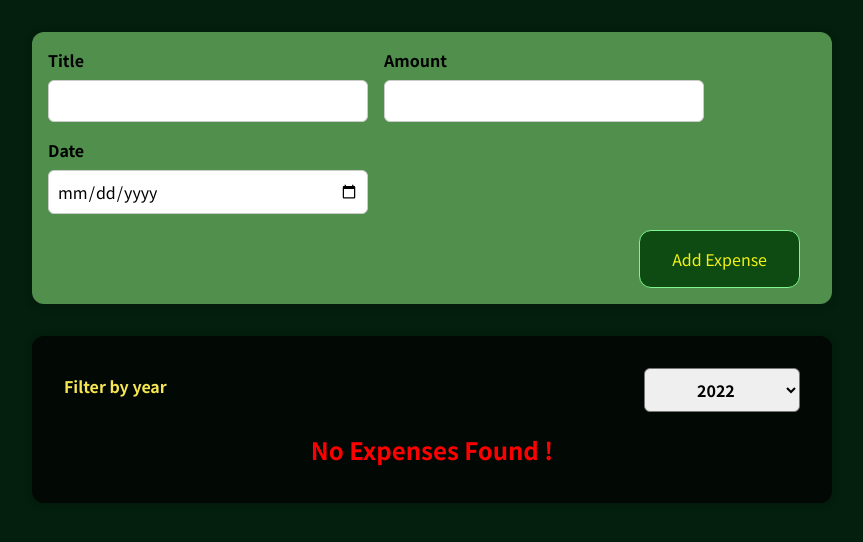
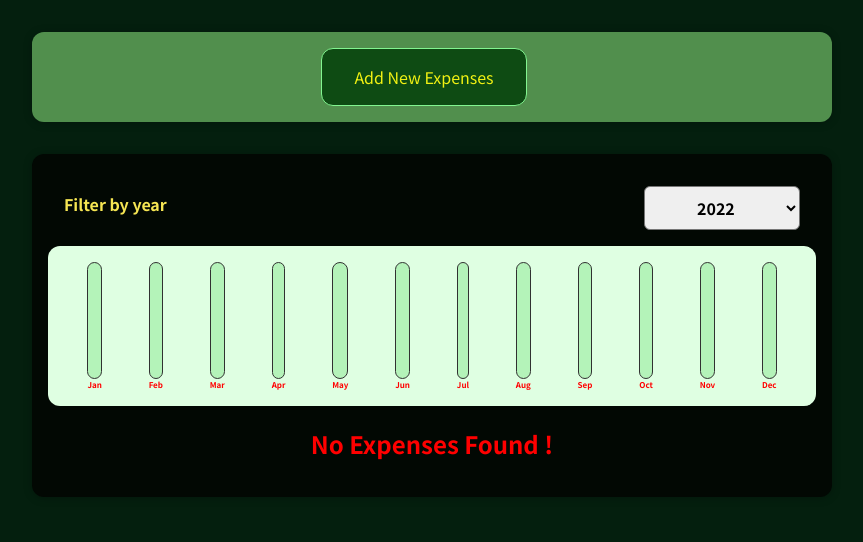
Before and after one commit to KaushikBaidya/expense-tracker, a React (Create React App) app: page / in a window 1280 px wide. Shown: the top 542 px of the page, without its empty margins (208-1071 px from the left). Built offline with nearby package versions, Linux system fonts and the light colour scheme.

Commit message:
added coddes

```diff
--- /dev/null
+++ b/src/components/Chart/Chart.js
@@ -0,0 +1,24 @@
+import React from 'react'
+
+import ChartBar from './ChartBar'
+
+import './chart.css'
+
+const Chart = (props) => {
+  const dataPointValues = props.dataPoints.map((dataPoint) => dataPoint.value)
+  const totalMaximum = Math.max(...dataPointValues)
+  return (
+    <div className="chart">
+      {props.dataPoints.map((dataPoint) => (
+        <ChartBar
+          key={dataPoint.label}
+          value={dataPoint.value}
+          maxValue={totalMaximum}
+          label={dataPoint.label}
+        />
+      ))}
+    </div>
+  )
+}
+
+export default Chart
--- /dev/null
+++ b/src/components/Chart/ChartBar.js
@@ -0,0 +1,25 @@
+import React from 'react'
+
+import './chartBar.css'
+
+const ChartBar = (props) => {
+  let barFillHeight = '0%'
+
+  if (props.maxValue > 0) {
+    barFillHeight = Math.round((props.value / props.maxValue) * 100) + '%'
+  }
+
+  return (
+    <div className="chart-bar">
+      <div className="chart-bar__inner">
+        <div
+          className="chart-bar__fill"
+          style={{ height: barFillHeight }}
+        ></div>
+      </div>
+      <div className="chart-bar__label">{props.label}</div>
+    </div>
+  )
+}
+
+export default ChartBar
--- /dev/null
+++ b/src/components/Chart/chart.css
@@ -0,0 +1,9 @@
+.chart {
+  padding: 1rem;
+  border-radius: 12px;
+  background-color: #dfffe2;
+  text-align: center;
+  display: flex;
+  justify-content: space-around;
+  height: 10rem;
+}
--- /dev/null
+++ b/src/components/Chart/chartBar.css
@@ -0,0 +1,30 @@
+.chart-bar {
+  height: 100%;
+  display: flex;
+  flex-direction: column;
+  align-items: center;
+}
+
+.chart-bar__inner {
+  height: 100%;
+  width: 100%;
+  border: 1px solid #313131;
+  border-radius: 12px;
+  background-color: #b4f3b9;
+  overflow: hidden;
+  display: flex;
+  flex-direction: column;
+  justify-content: flex-end;
+}
+
+.chart-bar__fill {
+  background-color: #26b93e;
+  width: 100%;
+  transition: all 0.3s ease-out;
+}
+
+.chart-bar__label {
+  font-weight: bold;
+  font-size: 0.5rem;
+  text-align: center;
+}
--- a/src/components/Expenses/Expense.js
+++ b/src/components/Expenses/Expense.js
@@ -2,6 +2,7 @@
 
 import Card from '../UI/Card'
 import ExpenseFilter from './ExpenseFilter'
+import ExpensesChart from './ExpensesChart'
 
 import './Expense.css'
 import ExpenseList from './ExpenseList'
@@ -23,6 +24,7 @@
         selected={filteredYear}
         onChangeFilter={handleFilterChange}
       />
+      <ExpensesChart expenses={filteredExpenses} />
       <ExpenseList expenses={filteredExpenses} />
     </Card>
   )
--- /dev/null
+++ b/src/components/Expenses/ExpensesChart.js
@@ -0,0 +1,28 @@
+import React from 'react'
+import Chart from '../Chart/Chart'
+
+const ExpensesChart = (props) => {
+  const chartDataPoints = [
+    { label: 'Jan', value: 0 },
+    { label: 'Feb', value: 0 },
+    { label: 'Mar', value: 0 },
+    { label: 'Apr', value: 0 },
+    { label: 'May', value: 0 },
+    { label: 'Jun', value: 0 },
+    { label: 'Jul', value: 0 },
+    { label: 'Aug', value: 0 },
+    { label: 'Sep', value: 0 },
+    { label: 'Oct', value: 0 },
+    { label: 'Nov', value: 0 },
+    { label: 'Dec', value: 0 },
+  ]
+
+  for (const expense of props.expenses) {
+    const expenseMonth = expense.date.getMonth()
+    chartDataPoints[expenseMonth].value += expense.amount
+  }
+
+  return <Chart dataPoints={chartDataPoints} />
+}
+
+export default ExpensesChart
--- a/src/components/NewExpense/ExpForm.js
+++ b/src/components/NewExpense/ExpForm.js
@@ -22,7 +22,7 @@
 
     const expenseData = {
       title: enteredTitle,
-      amount: enteredAmount,
+      amount: +enteredAmount,
       date: new Date(enteredDate),
     }
 
--- a/src/components/NewExpense/NewExpense.js
+++ b/src/components/NewExpense/NewExpense.js
@@ -1,10 +1,12 @@
-import React from 'react'
+import React, { useState } from 'react'
 
 import { ExpForm } from './ExpForm'
 
 import './NewExpense.css'
 
 const NewExpense = (props) => {
+  const [editing, setEditing] = useState(false)
+
   const handleSaveExpenseData = (enteredExpenseData) => {
     const expenseData = {
       ...enteredExpenseData,
@@ -12,11 +14,27 @@
     }
 
     props.onAddExpense(expenseData)
+    setEditing(false)
+  }
+
+  const handleStartEditing = () => {
+    setEditing(true)
+  }
+  const handleStopEditing = () => {
+    setEditing(false)
   }
 
   return (
     <div className="new-expense">
-      <ExpForm onSaveExpenseData={handleSaveExpenseData} />
+      {!editing && (
+        <button onClick={handleStartEditing}>Add New Expenses</button>
+      )}
+      {editing && (
+        <ExpForm
+          onSaveExpenseData={handleSaveExpenseData}
+          onCancel={handleStopEditing}
+        />
+      )}
     </div>
   )
 }
```
